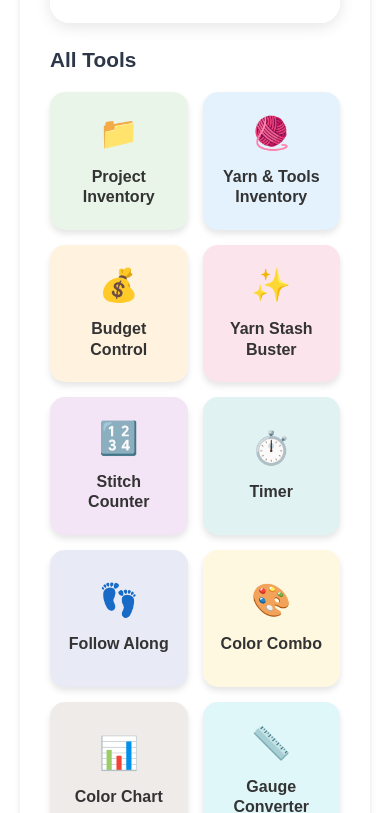
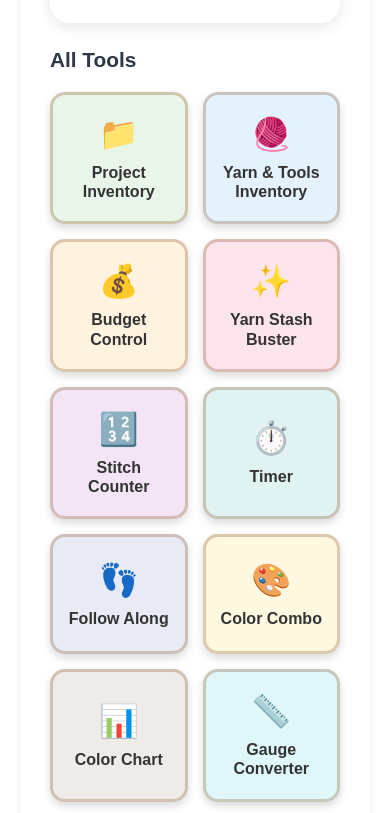
Before and after one commit to recurrel/YARNAWAY, a Next.js app: page / in a window 390 px wide. Shown: the part 1431-2244 px from the top of the page. Built offline with nearby package versions, Linux system fonts and the light colour scheme.

Commit message:
Update globals.css

```diff
--- a/src/styles/globals.css
+++ b/src/styles/globals.css
@@ -268,10 +268,10 @@ body {
   font-size: 0.9rem;
 }
 
-/* Categories Grid - 2 rows × 7 columns */
+/* Categories Grid */
 .categories-grid {
   display: grid;
-  grid-template-columns: repeat(auto-fit, minmax(150px, 1fr));
+  grid-template-columns: repeat(auto-fit, minmax(180px, 1fr));
   gap: 15px;
   margin-top: 20px;
 }
@@ -283,38 +283,20 @@ body {
   justify-content: center;
   padding: 20px;
   border-radius: 15px;
-  text-decoration: none;
+  border: 3px solid rgba(139, 90, 43, 0.3);
   color: #333;
   text-align: center;
-  aspect-ratio: 1 / 1;
-  min-height: 120px;
+  min-height: 140px;
   transition: all 0.3s ease;
-  box-shadow: 0 4px 6px rgba(0, 0, 0, 0.1);
-  position: relative;
-  border: 2px solid transparent;
+  box-shadow: 0 4px 8px rgba(0, 0, 0, 0.15);
   cursor: pointer;
-  -webkit-tap-highlight-color: transparent;
-  touch-action: manipulation;
-  user-select: none;
-}
-
-/* MOBILE VERSION - put this right here */
-@media (max-width: 768px) {
-  .categories-grid {
-    grid-template-columns: repeat(2, 1fr);
-    grid-template-rows: repeat(7, 1fr);
-  }
-
-  .category-card {
-    min-height: 100px;
-    padding: 15px;
-  }
+  overflow: hidden;
 }
 
 .category-card:hover {
-  transform: translateY(-5px);
-  box-shadow: 0 8px 15px rgba(0, 0, 0, 0.2);
-  border-color: rgba(0, 0, 0, 0.1);
+  border: 3px solid #8b5a2b;
+  transform: translateY(-3px);
+  box-shadow: 0 6px 12px rgba(0, 0, 0, 0.2);
 }
 
 .category-icon {
@@ -324,30 +306,34 @@ body {
 
 .category-name {
   font-weight: bold;
-  font-size: 1.1rem;
-  line-height: 1.3;
+  font-size: 1rem;
+  line-height: 1.2;
+  word-wrap: break-word;
+  max-width: 100%;
 }
 
-/* Mobile: 2 columns × 7 rows */
+/* Mobile Version */
 @media (max-width: 768px) {
   .categories-grid {
     grid-template-columns: repeat(2, 1fr);
-    grid-template-rows: repeat(7, 1fr);
+    gap: 10px;
   }
 
   .category-card {
-    min-height: 100px;
+    min-height: 120px;
     padding: 15px;
   }
 
   .category-icon {
-    font-size: 1.8rem;
+    font-size: 2rem;
+    margin-bottom: 10px;
   }
 
   .category-name {
     font-size: 0.9rem;
   }
 }
+
 .back-button {
   margin-top: 20px;
 }
```
